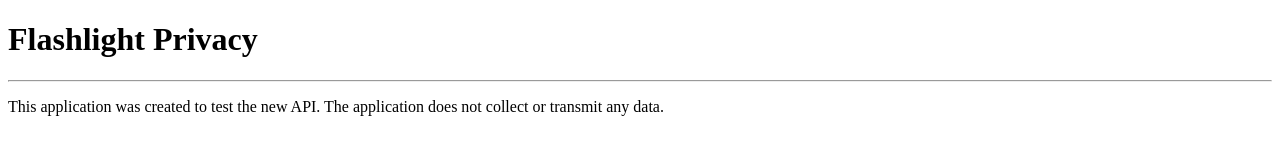
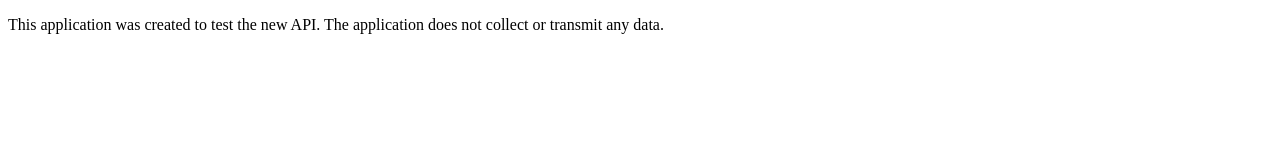
Before and after one commit to polodarb/flashlight-privacy, a plain HTML site: page index.html in a window 1280 px wide. Drawn offline with Linux system fonts and the light colour scheme.

Commit message:
Update index.html

```diff
--- a/index.html
+++ b/index.html
@@ -5,7 +5,5 @@
 <title>Privacy</title>
 </head>
 <body>
-    <h1 dir="auto">Flashlight Privacy</h1>
-<hr />
 <p><span>This application was created to test the new API. The application does not collect or transmit any data.</span></p>
 </body>
```
